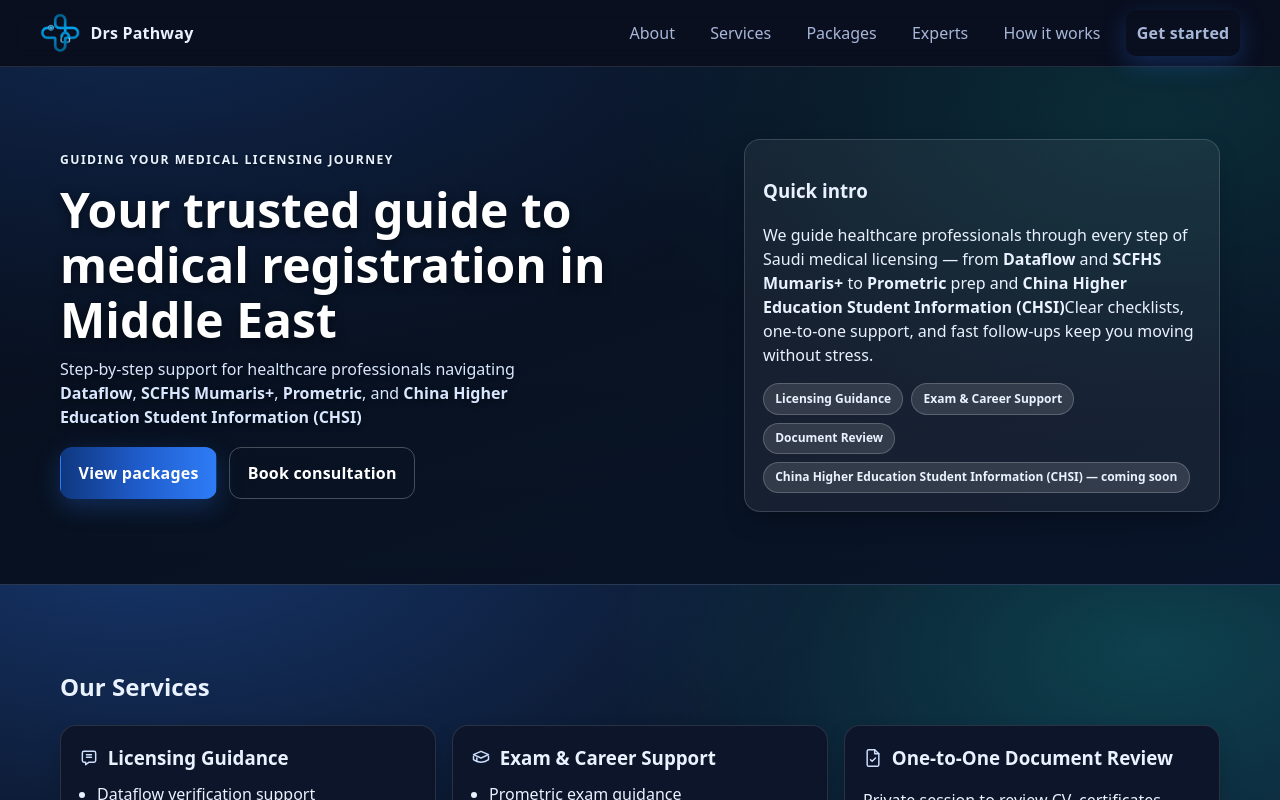
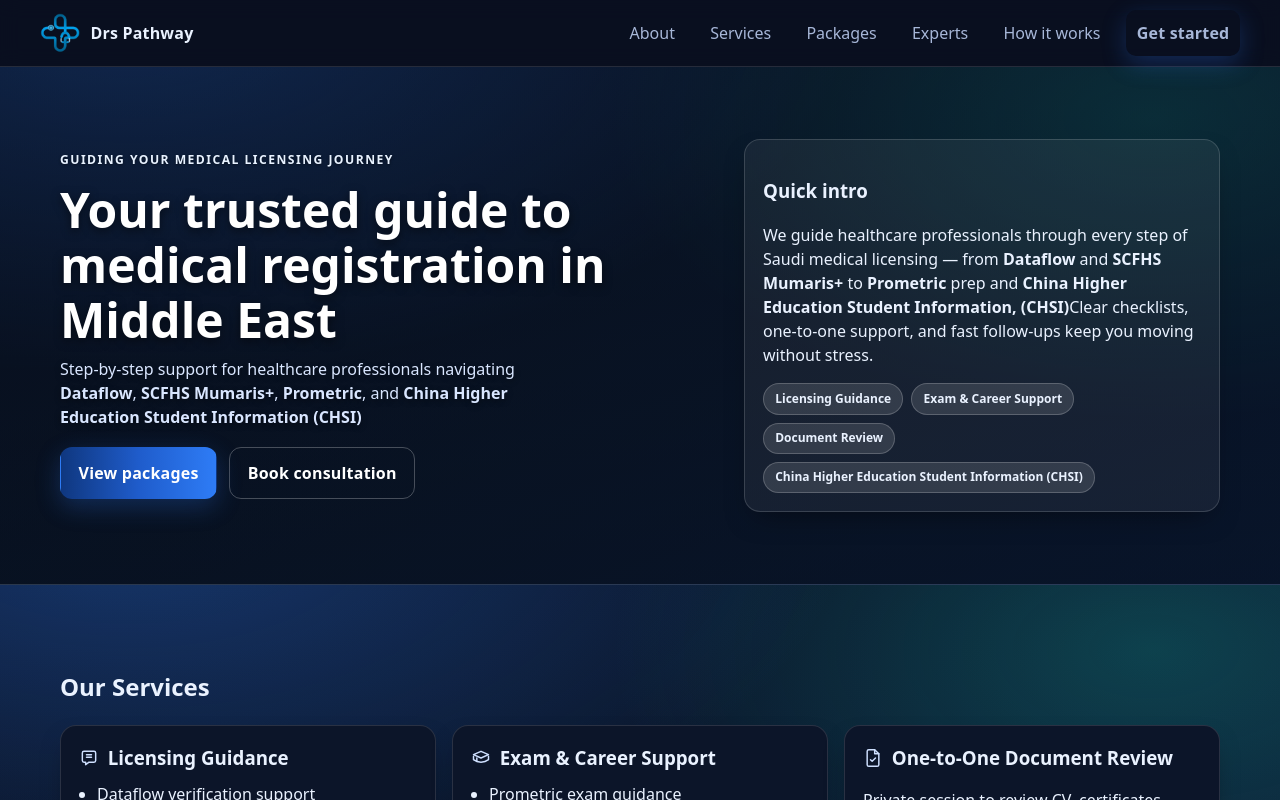
Before and after one commit to mfk4us/drspathway_website, a Next.js app: page / in a window 1280 px wide. Shown: the top 800 px of the page. Built offline with nearby package versions, Linux system fonts and the light colour scheme.

Commit message:
Update page.tsx

```diff
--- a/src/app/page.tsx
+++ b/src/app/page.tsx
@@ -171,14 +171,14 @@
             <h3>Quick intro</h3>
             <p>
               We guide healthcare professionals through every step of Saudi medical licensing —
-              from <b>Dataflow</b> and <b>SCFHS Mumaris+</b> to <b>Prometric</b> prep and <b>China Higher Education Student Information (CHSI)</b>
+              from <b>Dataflow</b> and <b>SCFHS Mumaris+</b> to <b>Prometric</b> prep and <b>China Higher Education Student Information,  (CHSI)</b>
               Clear checklists, one‑to‑one support, and fast follow‑ups keep you moving without stress.
             </p>
             <ul className="chips">
               <li>Licensing Guidance</li>
               <li>Exam & Career Support</li>
               <li>Document Review</li>
-              <li>China Higher Education Student Information (CHSI) — coming soon</li>
+              <li>China Higher Education Student Information (CHSI) </li>
             </ul>
           </aside>
         </div>
```
